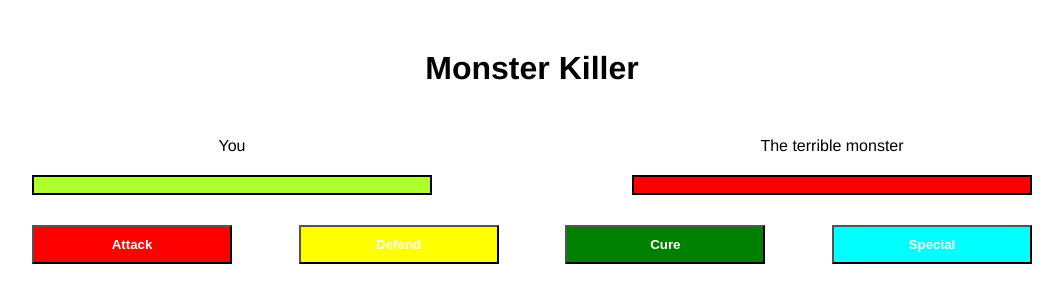
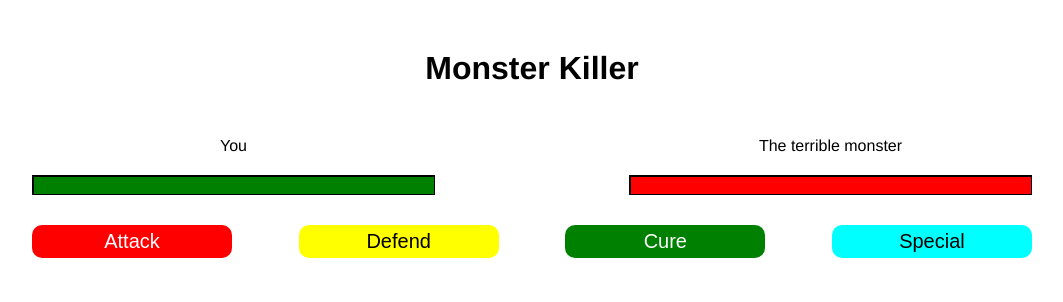
Before and after one commit to BerPGR/vue-monster-killer, a Vue app: page / in a window 1280 px wide. Shown: the top 302 px of the page, without its empty margins (108-1171 px from the left). Built offline with nearby package versions, Linux system fonts and the light colour scheme.

Commit message:
Fixed functions as props and first state in store

```diff
--- a/src/components/Enemy.vue
+++ b/src/components/Enemy.vue
@@ -1,7 +1,9 @@
 <template>
   <div class="container">
     <p>The terrible monster</p>
-    <div class="life"></div>
+    <div class="lifecontainer">
+      <div class="life"></div>
+    </div>
   </div>
 </template>
 
@@ -21,11 +23,18 @@ export default {
     align-items: center;
     margin-top: 50px;
 }
+.lifecontainer {
+    border: 2px solid black;
+    height: 20px;
+    width: 403px;
+    margin-top: 20px;
+    position: relative;
+}
+
 .life {
-    border: 2px solid black;
-    background-color: red;
-    height: 20px;
-    width: 400px;
-    margin-top: 20px;
+  background-color: red;
+  height: 17px;
+  width: 400px;
+  position: absolute;
 }
 </style>
--- a/src/components/Life.vue
+++ b/src/components/Life.vue
@@ -1,7 +1,9 @@
 <template>
   <div class="container">
     <p>You</p>
-    <div class="life"></div>
+    <div class="lifecontainer">
+      <div class="life"></div>
+    </div>
   </div>
 </template>
 
@@ -18,11 +20,18 @@ export default {
     align-items: center;
     margin-top: 50px;
 }
+.lifecontainer {
+    border: 2px solid black;
+    height: 20px;
+    width: 403px;
+    margin-top: 20px;
+    position: relative;
+}
+
 .life {
-    border: 2px solid black;
-    background-color: greenyellow;
-    height: 20px;
-    width: 400px;
-    margin-top: 20px;
+  background-color: green;
+  height: 17px;
+  width: 400px;
+  position: absolute;
 }
 </style>
--- a/src/components/Selection.vue
+++ b/src/components/Selection.vue
@@ -1,6 +1,11 @@
 <template>
   <div>
-    <button :style="{backgroundColor: bgColor}" @click.prevent="">{{ buttonName }}</button>
+    <button
+      :style="{backgroundColor: bgColor, color: bgColor == 'yellow' || bgColor == 'aqua' ? 'black' : 'white'}"
+      @click="executePropFunction"
+    >
+      {{ buttonName }}
+    </button>
   </div>
 </template>
 
@@ -20,15 +25,22 @@ export default {
         type: String
       }
     },
+    methods: {
+      executePropFunction() {
+        this.playerAction()
+      }
+    }
 }
 </script>
 
 <style>
 button {
   width: 200px;
-  padding: 10px;
-  background-color: red;
+  padding: 5px;
   color: white;
-  font-weight: bold;
+  font-size: 20px;
+  border: none;
+  cursor: pointer;
+  border-radius: 10px;
 }
 </style>
--- a/src/store/index.js
+++ b/src/store/index.js
@@ -4,7 +4,10 @@ import Vuex from "vuex";
 Vue.use(Vuex);
 
 export default new Vuex.Store({
-  state: {},
+  state: {
+    playersLife: 100,
+    enemyLife: 100
+  },
   getters: {},
   mutations: {},
   actions: {},
```
Also changed, not shown: src/App.vue (+4 -4 lines).
